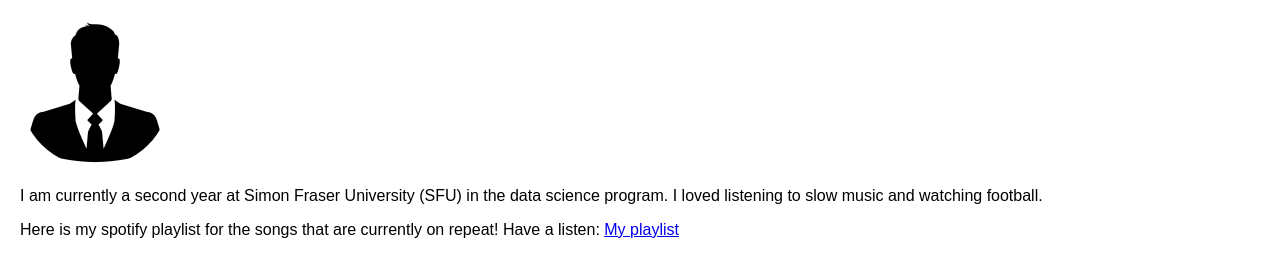
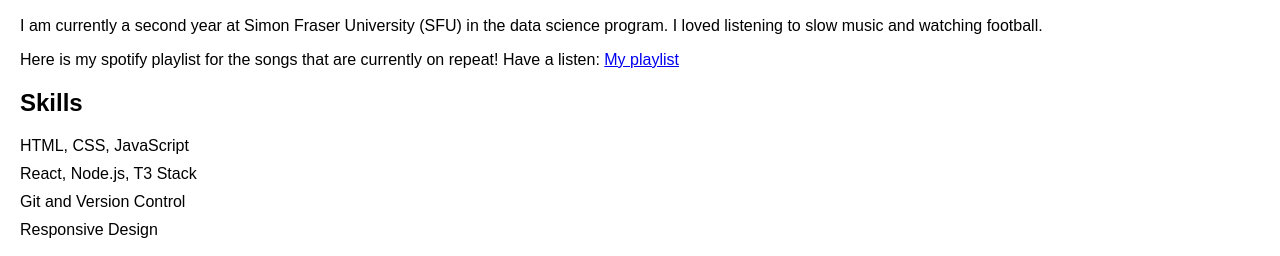
Before and after one commit to armarnkarki/armarnkarki, a plain HTML site: page about.html in a window 1280 px wide. Shown: the part 125-381 px from the top of the page. Drawn offline with Linux system fonts and the light colour scheme.

Commit message:
Deleted the picture from aboutpage

```diff
--- a/about.html
+++ b/about.html
@@ -71,7 +71,7 @@
     </style>
 </head>
 <body>
-    <!-- Navbar -->
+
     <nav>
         <ul>
             <li><a href="index.html">Home</a></li>
@@ -85,7 +85,6 @@
         <section class="bio">
             <h1>About Me</h1>
             <div>
-                <img src="assets/images/pic1.jpg" alt="Your Photo">
                 <p>I am currently a second year at Simon Fraser University (SFU) in the data science program. I loved listening to slow music and watching football.</p>
                 <p>Here is my spotify playlist for the songs that are currently on repeat! Have a listen: <a href="https://open.spotify.com/playlist/13uVrzB30Sd6ePr8jBYRys?si=79ba5cb63b784052" target="_blank"> My playlist</a></p>
 
```
